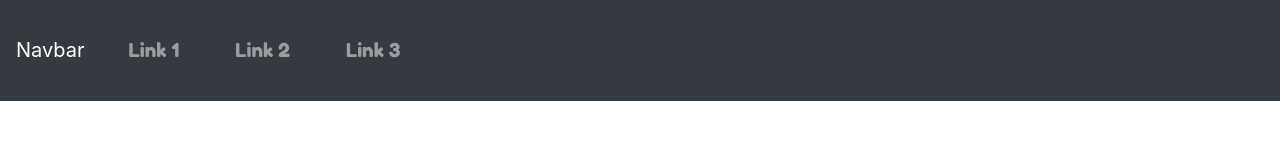
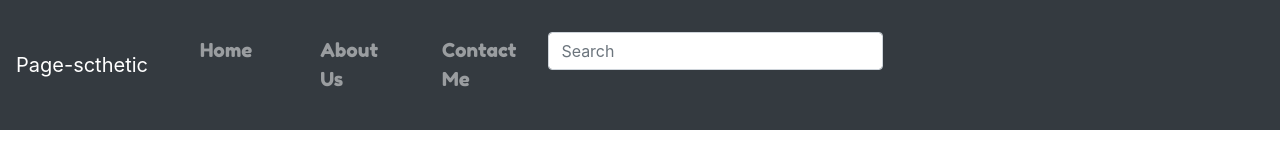
Before and after one commit to Nicolaas0/Portofolio-Web-Responsive, a plain HTML site: page index.html in a window 1280 px wide. Drawn offline with nearby package versions, Linux system fonts and the light colour scheme; a web font is replaced by a local one.

Commit message:
add padding and margin in nav-link

```diff
--- a/index.html
+++ b/index.html
@@ -15,21 +15,22 @@
 </head>
 <body>
     <nav class="navbar navbar-expand-md bg-dark navbar-dark">
-    <a class="navbar-brand" href="#">Navbar</a>
+    <a class="navbar-brand" href="#">Page-scthetic</a>
     <button class="navbar-toggler" type="button" data-toggle="collapse" data-target="#collapsibleNavbar">
         <span class="navbar-toggler-icon"></span>
     </button>
         <div class="collapse navbar-collapse" id="collapsibleNavbar">
             <ul class="navbar-nav">
-                <li class="nav-item">
-                    <a class="nav-link" href="#">Link 1</a>
+                <li class="nav-item mx-md-1 px-md-1">
+                    <a class="nav-link" href="#">Home</a>
                 </li>
-                <li class="nav-item">
-                    <a class="nav-link" href="#">Link 2</a>
+                <li class="nav-item mx-md-1">
+                    <a class="nav-link" href="#">About Us</a>
                 </li>
-                <li class="nav-item">
-                    <a class="nav-link" href="#">Link 3</a>
+                <li class="nav-item mx-md-1">
+                    <a class="nav-link" href="#">Contact Me</a>
                 </li>
+                <input class="form-control mt-md-4" type="text" placeholder="Search" aria-label="Search">
             </ul>
         </div>
     </nav>
```
